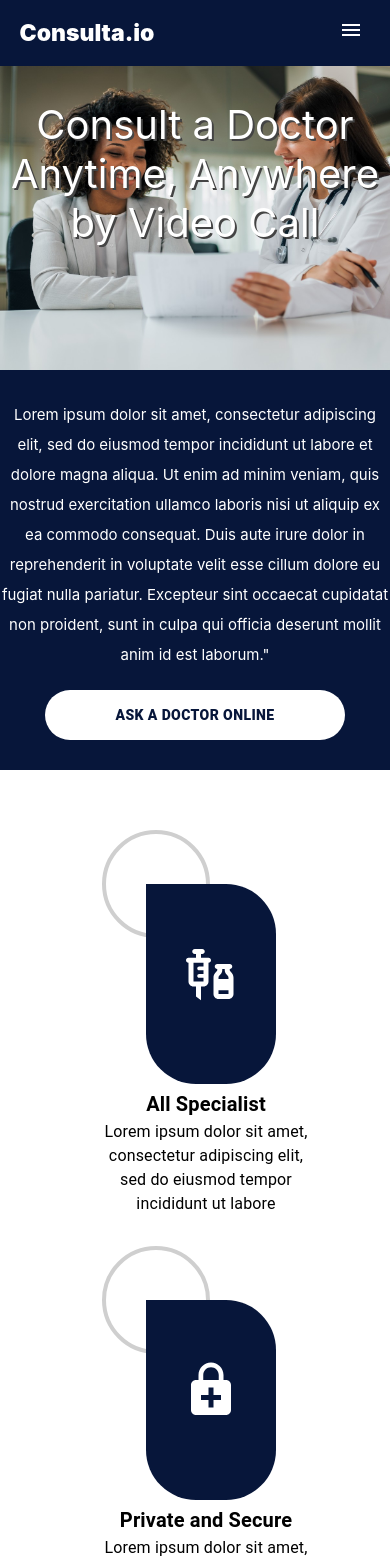
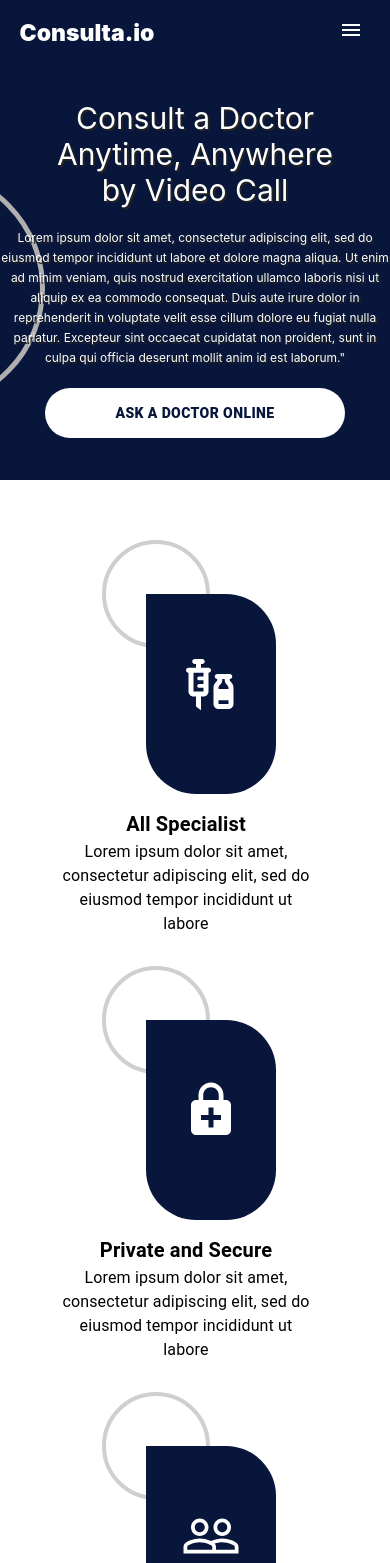
Before and after one commit to sadeeqdev/consult.io, a React (Create React App) app: page / in a window 390 px wide. Shown: the top 1563 px of the page. Built offline with nearby package versions, Linux system fonts and the light colour scheme.

Commit message:
Res changes

```diff
--- a/src/App.js
+++ b/src/App.js
@@ -1,10 +1,13 @@
 import React from 'react';
+import { BrowserRouter } from 'react-router-dom';
 import Home from './views/Home'
 
 function App() {
   return (
     <div className="App">
+      <BrowserRouter>
         <Home/>
+      </BrowserRouter>
     </div>
   );
 }
--- a/src/components/BasicBar.js
+++ b/src/components/BasicBar.js
@@ -43,8 +43,8 @@ const BasicBar = () => {
         marginTop:'170px',
         marginLeft:'100px',
         [theme.breakpoints.down('sm')]:{
-            marginLeft:'100px',
-            marginTop:'150px',
+            marginLeft:'60px',
+            marginTop:'160px',
 
         }
     }))
--- a/src/components/PictureBar.js
+++ b/src/components/PictureBar.js
@@ -39,7 +39,10 @@ const PictureBar = () => {
             height:'300px',
             backgroundSize: '120% 100%',
             borderRadius: '10px 50%',
-        }
+        },
+        [theme.breakpoints.down('lg')]:{
+            width:"100%",
+        },
     }))
 
     const StyledHeaderText = styled('div')(({theme}) =>({
@@ -86,7 +89,9 @@ const PictureBar = () => {
             marginTop:'30px',
         },
         [theme.breakpoints.down('sm')]:{
-            margin:'20px auto',
+            marginTop:'20px',
+            marginLeft:'50px',
+            align:'center'
         }
 
     }))
--- a/src/components/PictureBarBottom.js
+++ b/src/components/PictureBarBottom.js
@@ -13,12 +13,14 @@ const PictureBarBottom = () => {
         justifyContent:'space-between',
         [theme.breakpoints.down('xl')]:{
             width:"80%",
-            marginTop:'100px'
+            marginTop:'-200px'
         },
         [theme.breakpoints.down('sm')]:{
             width:"90%",
-            marginTop:'400px'
-        }
+        },
+        [theme.breakpoints.down('lg')]:{
+            marginTop:'-100px'
+        },
     }))
 
     const StyleImageBar = styled('div')(({theme}) => ({
@@ -32,14 +34,17 @@ const PictureBarBottom = () => {
         backgroundRepeat:'no-repeat',
         [theme.breakpoints.down('xl')]:{
             backgroundPosition:'center',
-            height:'400px'
+            height:'400px',
         },
         [theme.breakpoints.down('sm')]:{
             width:"100%",
             height:'300px',
             backgroundSize: '120% 100%',
             borderRadius: '10px 50%',
-        }
+        },
+        [theme.breakpoints.down('lg')]:{
+            width:"100%",
+        },
     }))
 
     const StyledHeaderText = styled('div')(({theme}) =>({
--- a/src/components/PictureBarMid.js
+++ b/src/components/PictureBarMid.js
@@ -17,7 +17,8 @@ const PictureBarMid = () => {
         },
         [theme.breakpoints.down('sm')]:{
             width:"90%",
-            marginTop:'0px'
+            marginTop:'0px',
+            marginBottom:'500px',
         }
     }))
 
@@ -31,7 +32,7 @@ const PictureBarMid = () => {
         marginTop: '0px',
         backgroundRepeat:'no-repeat',
         [theme.breakpoints.down('xl')]:{
-            backgroundPosition:'center',
+            backgroundPosition:'center top',
             height:'400px'
         },
         [theme.breakpoints.down('sm')]:{
@@ -40,7 +41,11 @@ const PictureBarMid = () => {
             backgroundSize: '120% 100%',
             borderRadius: '10px 50%',
             marginTop: '50px',
-        }
+        },
+        [theme.breakpoints.down('lg')]:{
+            width:"100%",
+            backgroundPosition:'center top',
+        },
     }))
 
     const StyledHeaderText = styled('div')(({theme}) =>({
@@ -86,10 +91,12 @@ const PictureBarMid = () => {
             marginTop: '15px',
         },
         [theme.breakpoints.down('sm')]:{
-            width:'20px',
-            height:'30px',
+            width:'10px',
+            fontSize:'10px',
+            height:'60px',
             borderRadius:'10px',
-            marginTop: '15px'
+            marginTop: '15px',
+            padding:'   '
         }
 
     }))
--- a/src/components/WelcomeBanner.js
+++ b/src/components/WelcomeBanner.js
@@ -1,6 +1,5 @@
 import { Button } from "@mui/material"
 import { styled } from "@mui/system"
-import BannerImg from '../assets/docimg_4.jpg';
 
 const WelcomeBanner = () => {
 
@@ -12,7 +11,7 @@ const WelcomeBanner = () => {
         textAlign:'center',
         [theme.breakpoints.down('sm')]:{
             width: '100%',
-            height:'auto',
+            height:'450px',
             paddingBottom:'30px',
         }
     }))
@@ -33,19 +32,15 @@ const WelcomeBanner = () => {
         fontSize:'55px',
         paddingTop:'100px',
         [theme.breakpoints.down('sm')]:{
-            width:'100%',
-            height:'300px',
-            fontSize:'30px',
+            width:'90%',
+            height:'auto',
+            margin:'auto',
+            fontSize:'px',
             color:'#fff',
-            backgroundImage: `url(${BannerImg})`,
-            backgroundSize: '150% 370px',
-            backgroundPosition:'center top',
-            backgroundRepeat:'no-repeat',
-            boxShadow:'5px',
         },
         [theme.breakpoints.down('lg')]:{
-            fontSize:'40px',
-            textShadow: '2px 2px #444444',
+            fontSize:'30px',
+            textShadow: '2px 2px #222222',
         }
     }))
 
@@ -54,7 +49,10 @@ const WelcomeBanner = () => {
         lineHeight: '30px',
         paddingTop:'30px',
         [theme.breakpoints.down('sm')]:{
-            paddingTop:'0px'
+            paddingTop:'20px',
+            fontSize:'12px',
+            lineHeight: '20px',
+            textShadow: '2px 2px #222222',
         }
     }))
 
@@ -77,9 +75,14 @@ const WelcomeBanner = () => {
         border: '15px solid #fff',
         marginTop:'-230px',
         marginLeft:'-185px',
-        display:{sm:'none'},
         [theme.breakpoints.down('sm')]:{
-            display:'none'
+            width:'40px',
+            height:'40px',
+            borderRadius:'40px',
+            border: '5px solid #afafaf',
+            marginTop:'30px',
+            marginLeft:'-40px',
+            zIndex:'-99'
         },
         [theme.breakpoints.down('lg')]:{
             marginTop:'-270px',
@@ -104,9 +107,7 @@ const WelcomeBanner = () => {
                 Ask A Doctor Online
             </StyledQuoteButton>
         </StyledBannerDiv>
-        <GridCircle>
-
-        </GridCircle>
+        <GridCircle/>
     </StyledBanner>
   )
 }
```
Also changed, not shown: src/views/Login.js (added).
